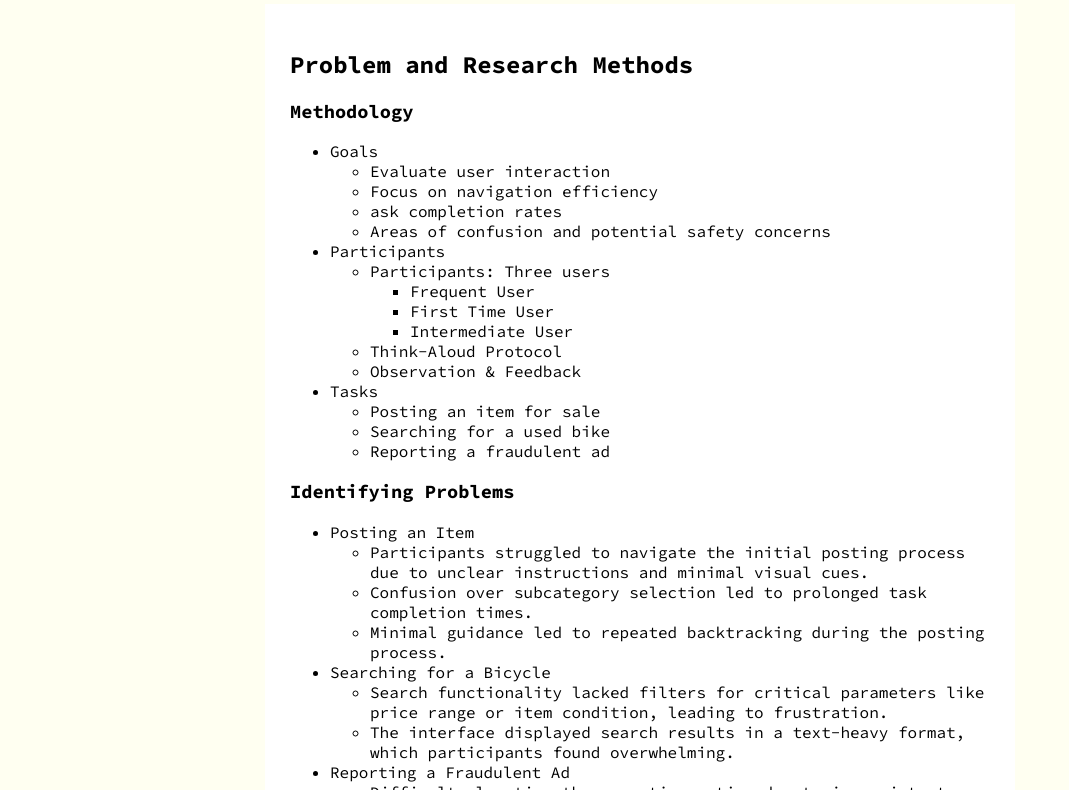
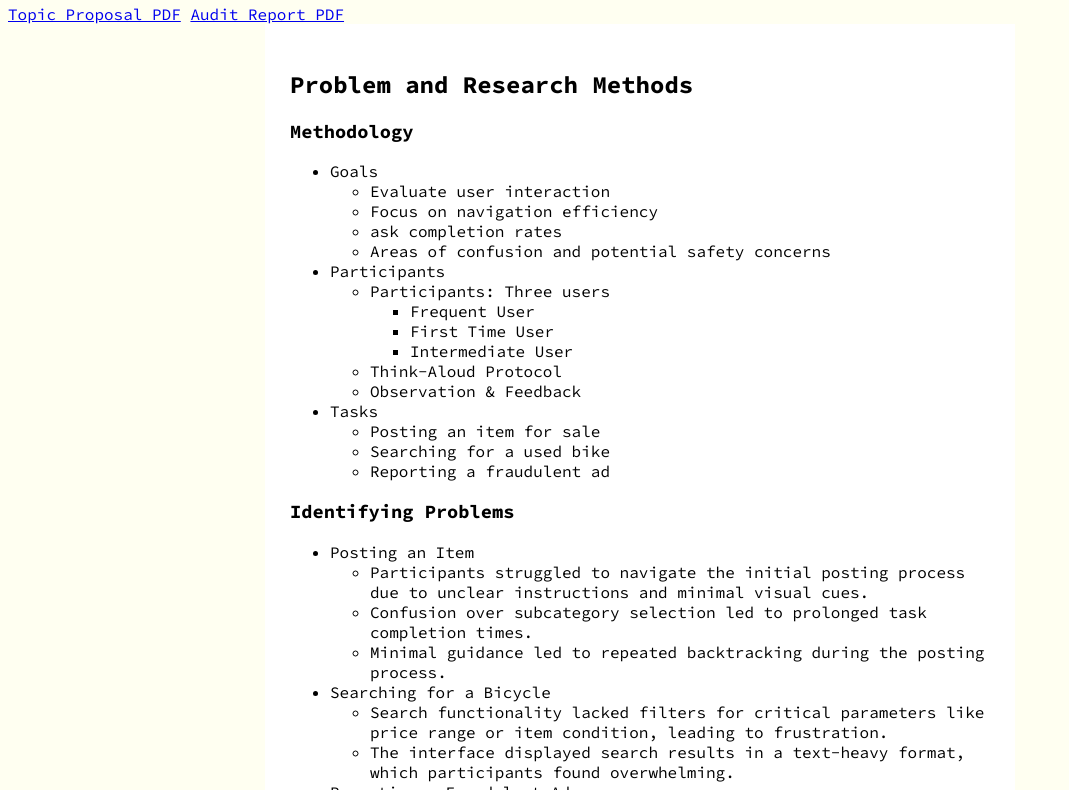
Before and after one commit to ethphillips/Group-3-Project-2, a plain HTML site: page index.html in a window 1280 px wide. Shown: the part 130-920 px from the top of the page, without its empty margins (0-1069 px from the left). Drawn offline with Linux system fonts and the light colour scheme.

Commit message:
Update index.html

```diff
--- a/index.html
+++ b/index.html
@@ -15,7 +15,8 @@
 <header>
 <h1>Group 4 Project 2</h1>
 <h2>Part 3 : Proposal for improving craigslist’s UI</h2>
-
+<a href="./Group4-Topic-Proposal.pdf">Topic Proposal PDF</a>
+<a href="./COM-421-Group-4-Usability-Audit-Report.pdf">Audit Report PDF</a>
 </header>
 
 <main>
```
